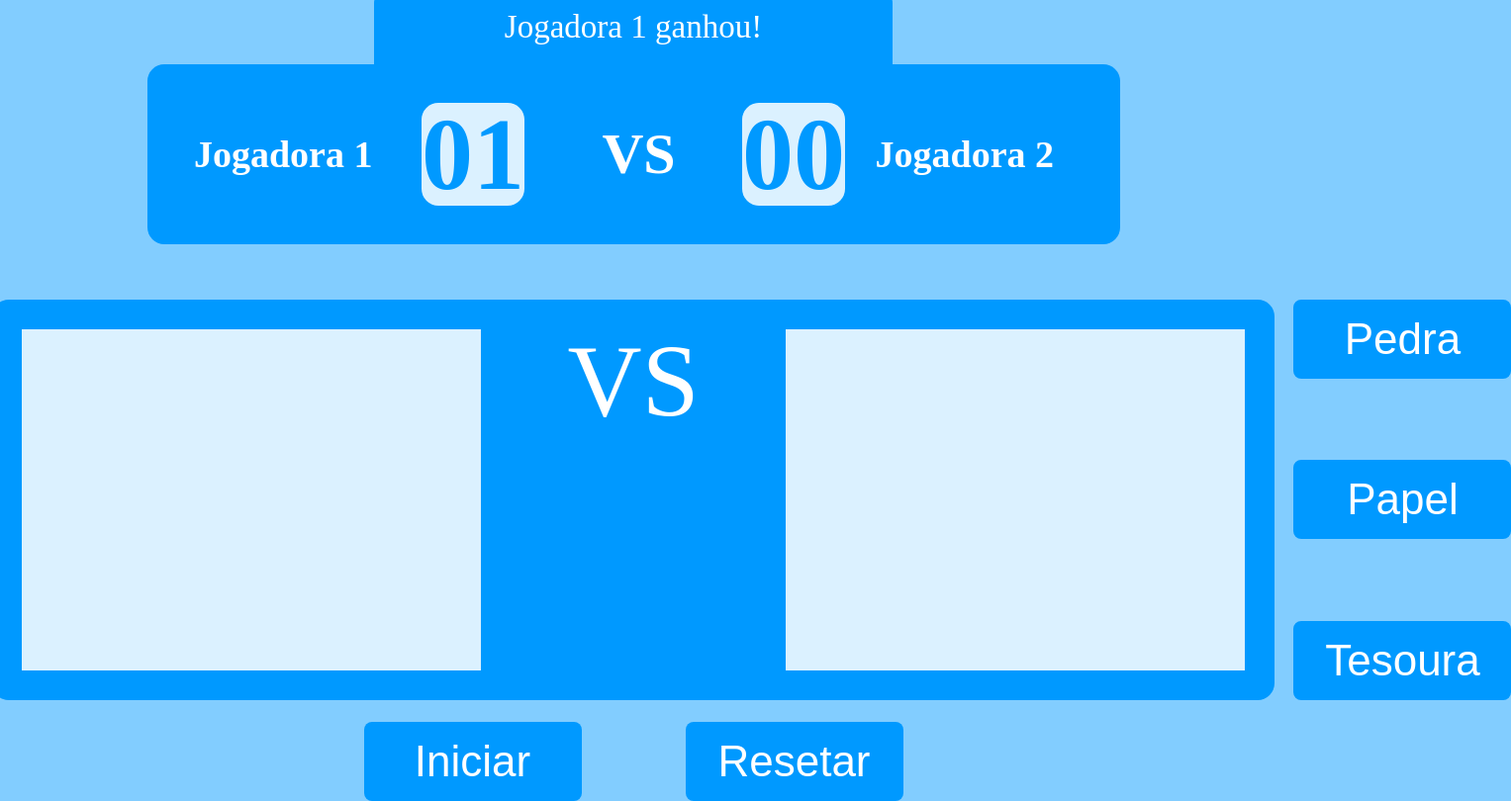
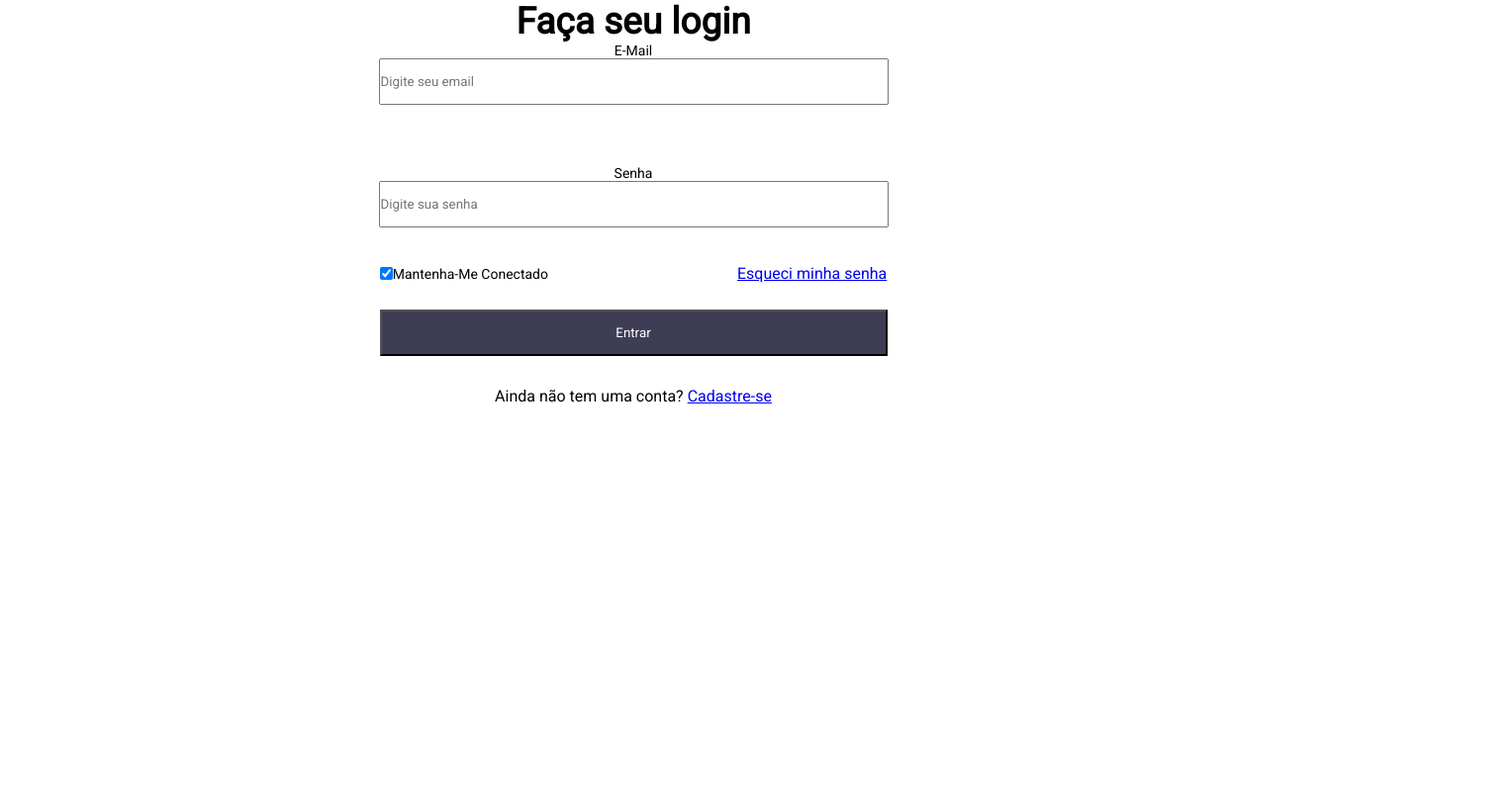
Before and after one commit to VitorLuis12/ecommerce, a plain HTML site: page index.html in a window 1280 px wide. Shown: the whole page at 99% size, 1527 px wide, since content can reach past the window. Drawn offline with Linux system fonts and the light colour scheme; files that its build step writes are made by us from their sources.

Commit message:
Formulario
Formulário baseado em
Pagina Login
Pagina cadastro
Pagina esqueci minha senha

```diff
--- a/index.html
+++ b/index.html
@@ -1,53 +1,45 @@
 <!DOCTYPE html>
-<html lang="pt-Br">
+<html lang="pt-br">
 
 <head>
     <meta charset="UTF-8">
     <meta http-equiv="X-UA-Compatible" content="IE=edge">
     <meta name="viewport" content="width=device-width, initial-scale=1.0">
-    <link rel="preconnect" href="https://fonts.googleapis.com">
-    <link rel="preconnect" href="https://fonts.gstatic.com" crossorigin>
-    <link href="https://fonts.googleapis.com/css2?family=Roboto:wght@400;700;900&display=swap" rel="stylesheet">
-    <link rel="stylesheet" href="reset.css">
-    <link rel="stylesheet" href="styles.css">
-    <title>Jokempo</title>
+    <link href="https://fonts.googleapis.com/css2?family=Roboto&display=swap" rel="stylesheet">
+    <link rel="stylesheet" href="/styles/styles.css">
+    <title>Cadastrar</title>
 </head>
 
 <body>
-    <header class= 'header'>
-        <div class= winner-title>
-            <h1 class='winner-title'>Jogadora 1 ganhou!</h1>
+    <form>
+        <h1>Faça seu login</h1>
+        <div class="email">
+
+            <label for="email">e-mail</label>
+            <input type="text" id="email" placeholder="Digite seu email" class="box-email">
+
         </div>
-        <div class= 'scoreboard-box'>
-            <span class='player-name player-name-1'>Jogadora 1</span>
-            <strong class='scoreboard score-board-1'>01</strong>
-            <span class= 'versus'>VS</span>
-            <strong class='scoreboard score-boar-2'>00</strong>
-            <span class='player-name player-name-2'>Jogadora 2</span>
+
+        <div class="senha">
+            <label for="password">senha</label>
+            <input type="password" id="password" required placeholder="Digite sua senha" class="box-email">
         </div>
-    </header>
-     <section class='battlefield-container'>
-         <div class= 'buttton-wrapper'>
-             <button class='button-move'>Pedra</button>
-             <button class='button-move'>Papel</button>
-             <button class='button-move'>Tesoura</button>
-         </div>
-         <div class='battlefield'>
-             <div class='field'></div>
-             <span class='versus-versus-big'>VS</span>
-             <div class='field'></div>
-         </div>
-         <div class= 'buttton-wrapper'>
-            <button class='button-move'>Pedra</button>
-            <button class='button-move'>Papel</button>
-            <button class='button-move'>Tesoura</button>
+
+        <div class="connect">
+            <input type="checkbox" id="connect" checked>
+            <label for="connect" class="conectado">Mantenha-me conectado</label>
+            <a href="#">Esqueci minha senha</a>
         </div>
-     </section>
-   <div class="button-bottom-wrapper">
-    <button class='button-move button-start'>Iniciar</button>
-    <button class='button-move'>Resetar</button>
-   </div>
 
+
+
+        <button type="submit" class='button-entrar'>Entrar</button>
+
+        <span>
+            Ainda não tem uma conta?
+            <a href="#">Cadastre-se</a>
+        </span>
+    </form>
 </body>
 
 </html>
--- a/styles.css
+++ b/styles.css
@@ -1,121 +1,93 @@
-body{
-    background-color: #82CDFF;
+* {
+    margin: 0;
+    padding: 0;
+    box-sizing: border-box;
+    font-family: 'Roboto', sans-serif;
+    margin:  auto;
+}
+form{
+  display: flex;
+  flex-direction: column;
+}
+h1{
+    font-weight: bold;
+    font-size: 37px;
+
+}
+label{
+    font-size: 14px;
+    text-transform: capitalize;
+}
+.box-email{
+    width: 515px;
+    height: 47px;
+}
+.email{
     display: flex;
+    flex-direction: column;
+    margin-bottom: 61px;
+}
+.senha{
+    display: flex;
+    flex-direction: column;
+    margin-bottom: 37px;
+}
+.connect{
+    display: flex;
+    margin-bottom: 27px;
+}
+.button-entrar{
+    color: white;
+    background-color:#3F3D56;
+    height: 47px;
+    width: 513px;
+    margin-bottom: 31px;
+}
+.conectado{
+    margin-right: 191px;
+}
+.puto{
+    width: 398px;
+    height: 47px;
+    border-radius: 1px solid black;
+    margin-bottom: 50px;
+}
+.sing{
+    display: flex;
+    flex-direction: column;
+}
+.ger{
+    display: flex;
+}
+.conduta{
+    display: flex;
+}
+.puti{
+    width: 198px;
+    height: 47px;
+}
+.puto-box{
+    display: flex;
+    flex-direction: column;
+}
+.puto-box2{
+    display: flex;
+    flex-direction: column;
+}
+.putax{
+    display: flex;
+}
+.cont{
+    display: flex;
+    flex-direction: column;
     justify-content: center;
     align-items: center;
-    flex-direction: column;
-    height: 100vh;
-    width: 100vw;
-
 }
-.winner-title{
-    background-color:#0099FF ;
-    height: 74px;
-    font-size: 33px;
-    color: white;
-    display: flex;
-    align-items: center;
-    padding: 0 66px;
-    border-radius: 12px 12px 0 0;
-    max-width: 430px;
-
-}
-.header{
-    display: flex;
-    flex-direction: column;
-    align-items: center;
-    margin-bottom: 56px;
-
-}
-.scoreboard-box{
-    height: 148px;
-    background-color:#0099FF ;
-    display: flex;
-    align-items: center;
-    width: 949px;
-    justify-content: space-evenly;
-    border-radius: 17px;
-    padding: 17px;
-}
-.player-name{
-    font-size: 38px;
-    color: white;
-    font-weight: bold;
-}
-.scoreboard{
-    color: #0099FF;
-    background-color: #DBF1FF;
-    font-size: 104px;
-    border-radius: 17px;
-    width: fit-content;
-    display: flex;
-    align-items: center;
-    font-weight: 900;
-
-}
-.versus{
-    color: #FFFFFF;
-    font-size: 58px;
-    font-weight: 900;
-    margin-right: 40px;
-}
-.versus-versus-big{
-    font-size: 104px;
-    margin: 0 88px;
-    color: white;
-    text-align: center;
-}
-.player-name-1{
-    margin-right: 19px;
-    padding: 3px;
-}
-.player-name-2{
-    margin-right: 19px;
-    padding: 3px;
-}
-.score-board-1{
-    margin-right: 51px;
-}
-.score-board-2{
-    margin-left: 51px;
-}
-.buttton-wrapper{
-    flex-direction: column;
-    display: flex;
-    justify-content: space-between;
-    height: 100%;
-}
-.button-move{
-    height: 80px;
-    width: 220px;
-    background-color: #0099FF;
-    color: white;
-    font-size: 44px;
-    border: none;
-    border-radius: 8px;
-}
-.button-move:hover{
-    border: 1px solid #09f;
-    background-color: transparent;
-    color: #0099FF;
-    box-shadow: 5px 10px 10px black;
-}
-.battlefield-container{
-    display: flex;
+.puto1{
+    width: 510px;
+    height: 47px;
     margin-bottom: 22px;
 }
-.battlefield{
-    display: flex;
-    background-color: #0099FF;
-    padding: 30px;
-    border-radius: 17px;
-    margin: 0  19px ;
+.mail{
+    margin-top: 44px;
 }
-.field{
-    width: 464px;
-    height: 345px;
-    background-color: #DBF1FF;
-}
-.button-start{
-    margin-right: 101px;
-}
```
Also changed, not shown: recovery.html (added, +23 -0 lines), register.html (added, +60 -0 lines).
